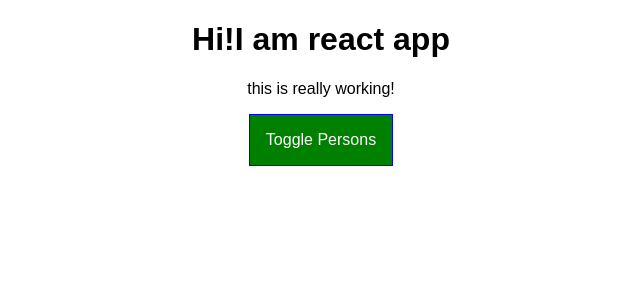
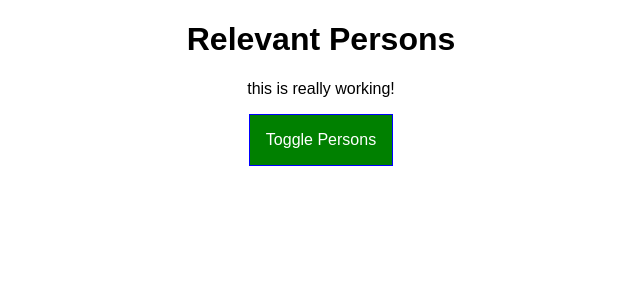
Before and after one commit to umanglpatel/react-examples, a React app: page / in a window 1280 px wide. Shown: the top 300 px of the page, without its empty margins (319-959 px from the left). Built offline with nearby package versions, Linux system fonts and the light colour scheme.

Commit message:
Section 7.4 Using props in statful component i.e. components that extend react components.

```diff
--- a/src/components/Cockpit/Cockpit.js
+++ b/src/components/Cockpit/Cockpit.js
@@ -18,7 +18,7 @@
 
     return (
         <div className={classes.Cockpit}>
-            <h1> Hi!I am react app </h1>
+            <h1> {props.appTitle} </h1>
             <p className={assignedClasses.join(' ')}> this is really working! </p>
             <button className={btnClass} onClick={props.clicked} > Toggle Persons </button>
         </div>
--- a/src/containers/App.js
+++ b/src/containers/App.js
@@ -55,6 +55,7 @@
     return (
       <div className={classes.App} >
         <Cockpit
+          appTitle={this.props.title} // apptitle passed as props in stateful component
           showPersons={this.state.showPersons}
           persons={this.state.persons}
           clicked={this.togglePersonsHandler} />
--- a/src/index.js
+++ b/src/index.js
@@ -4,5 +4,5 @@
 import App from './containers/App';
 import registerServiceWorker from './registerServiceWorker';
 
-ReactDOM.render(<App />, document.getElementById('root'));
+ReactDOM.render(<App title="Relevant Persons" />, document.getElementById('root'));
 registerServiceWorker();
```
